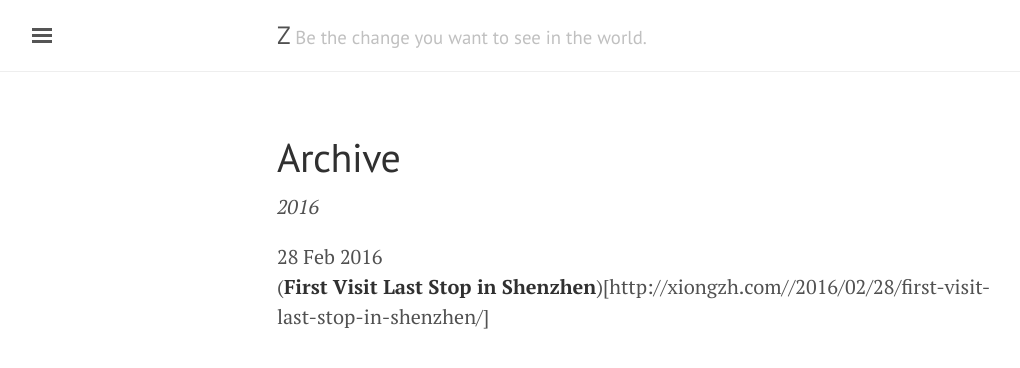
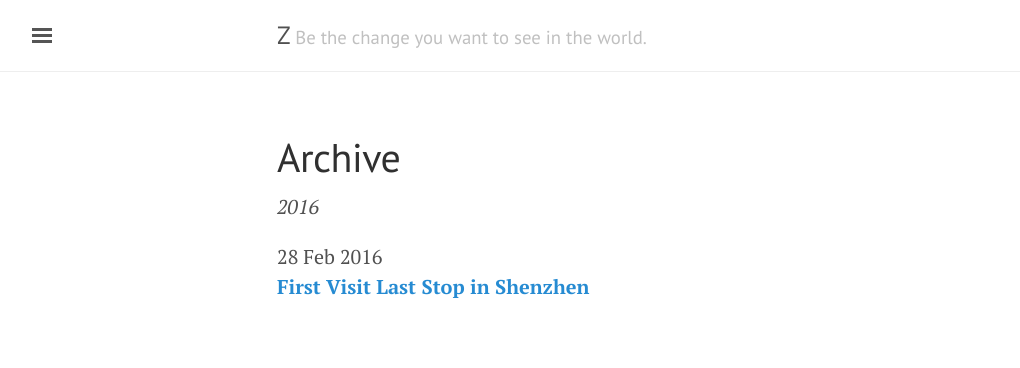
Before and after one commit to comacros/comacros.github.io, a Jekyll site: the page built from archive.md, in a window 1280 px wide. Shown: the top 368 px of the page, without its empty margins (3-1023 px from the left). Built offline with Jekyll 4.4.1, drawn with Linux system fonts in a browser that asks for light colours.

Commit message:
Update archive.md

```diff
--- a/archive.md
+++ b/archive.md
@@ -6,4 +6,4 @@ title: Archive
 <em>2016</em>
 
 28 Feb 2016<br>
-(<strong>First Visit Last Stop in Shenzhen</strong>)[http://xiongzh.com//2016/02/28/first-visit-last-stop-in-shenzhen/]
+[<strong>First Visit Last Stop in Shenzhen</strong>](http://xiongzh.com//2016/02/28/first-visit-last-stop-in-shenzhen/)
```
